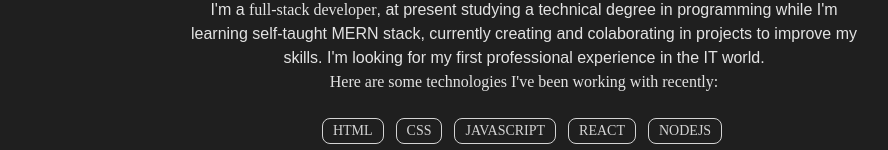
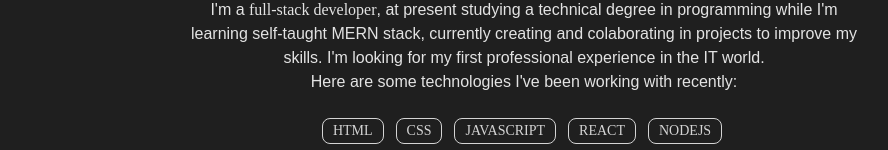
Before and after one commit to fernandobouchet/fernandobouchet.github.io, a React (Vite) app: page / in a window 1280 px wide. Shown: the part 332-482 px from the top of the page, without its empty margins (116-1004 px from the left). Built offline with nearby package versions, Linux system fonts and the light colour scheme; a web font is replaced by a local one.

Commit message:
Change wrong font-style text in about section

```diff
--- a/src/components/About.jsx
+++ b/src/components/About.jsx
@@ -19,7 +19,7 @@ const About = () => {
             in projects to improve my skills. I'm looking for my first
             professional experience in the IT world.
           </p>
-          <p className="text-sm md:text-base max-w-2xl text-center font-light">
+          <p className="text-sm md:text-base max-w-2xl text-center">
             Here are some technologies I've been working with recently:
           </p>
           <div className="max-w-md flex justify-center m-auto pt-5 flex-wrap">
```
